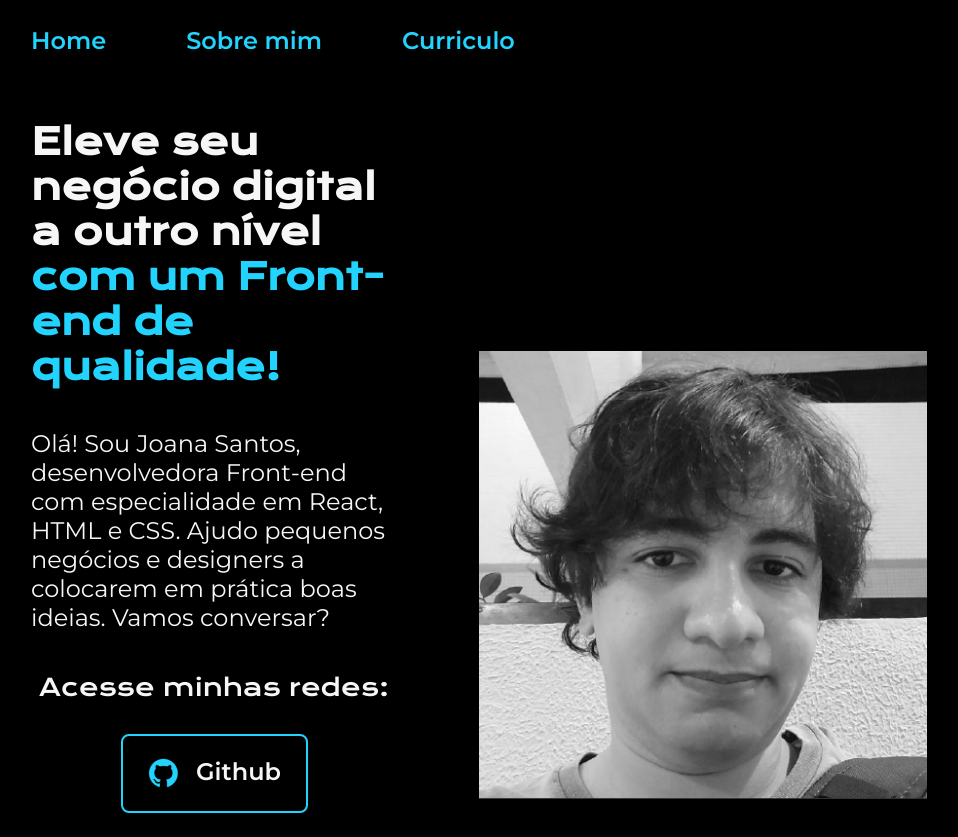
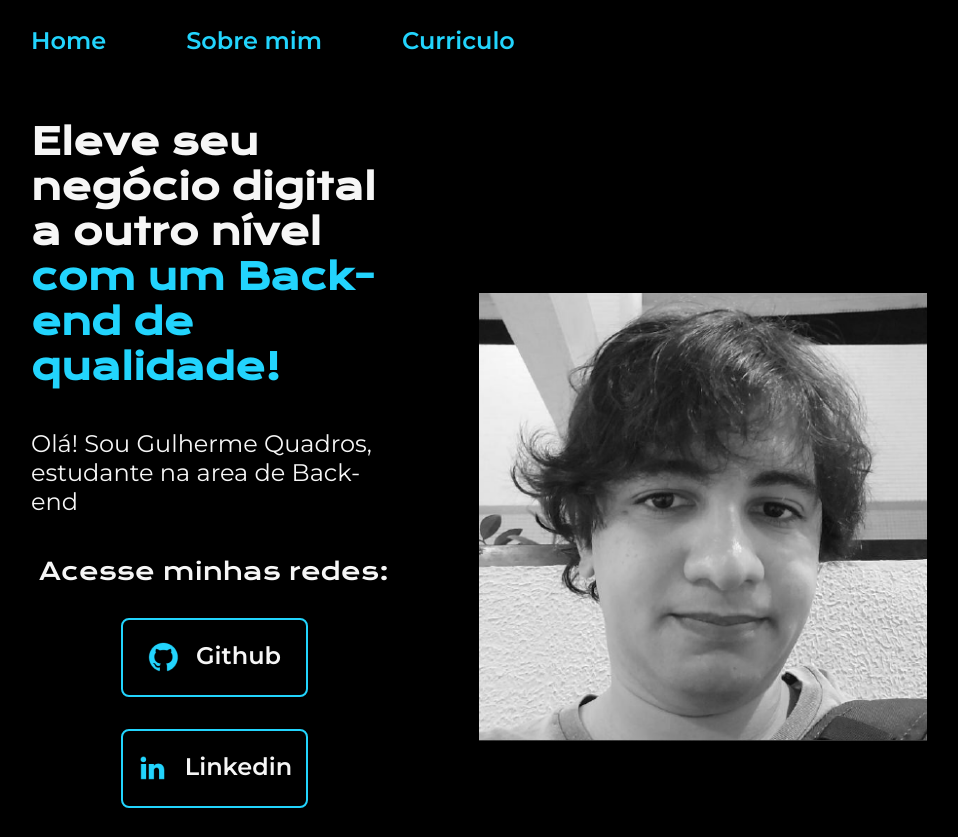
Before and after one commit to Guilhermehfq/portfolio, a plain HTML site: page index.html in a window 1280 px wide. Shown: the top 837 px of the page, without its empty margins (161-1119 px from the left). Drawn offline with nearby package versions, Linux system fonts and the light colour scheme.

Commit message:
Add files via upload

```diff
--- a/index.html
+++ b/index.html
@@ -17,8 +17,8 @@
     </header>
     <main class="apresentacao">
         <section class="apresentacao__conteudo">
-            <h1 class="apresentacao__conteudo__titulo">Eleve seu negócio digital a outro nível <strong class="titulo-destaque">com um Front-end de qualidade!</strong></h1>
-            <p class="apresentacao__conteudo__texto">Olá! Sou Joana Santos, desenvolvedora Front-end com especialidade em React, HTML e CSS. Ajudo pequenos negócios e designers a colocarem em prática boas ideias. Vamos conversar?</p>
+            <h1 class="apresentacao__conteudo__titulo">Eleve seu negócio digital a outro nível <strong class="titulo-destaque">com um Back-end de qualidade!</strong></h1>
+            <p class="apresentacao__conteudo__texto">Olá! Sou Gulherme Quadros, estudante na area de Back-end</p>
             <div class="apresentacao__links">
                 <h2 class="apresentacao__links__subtitulo">Acesse minhas redes:</h2>
                 <a class="apresentacao__links__navegacao" href="https://Github.com/Guilhermehfq"><img src="./assets/github.png"> Github</a>
@@ -26,7 +26,7 @@
                 <a class="apresentacao__links__navegacao" href="https://www.twitch.tv/radioheadow"><img src="./assets/twitch.png"> Twitch</a>
             </div>
         </section>
-        <img class="apresentacao__imagem" src="./assets/Imagem.png" alt="Foto da Joana Santos Programando">
+        <img class="apresentacao__imagem" src="./assets/Imagem.png" alt="Foto de Guilherme Quadros">
     </main>
     <footer class="rodape">
         <p>Desenvolvido por Alura.</p>
```
Also changed, not shown: about.html (+1 -1 lines), curriculo.html (+1 -1 lines).
